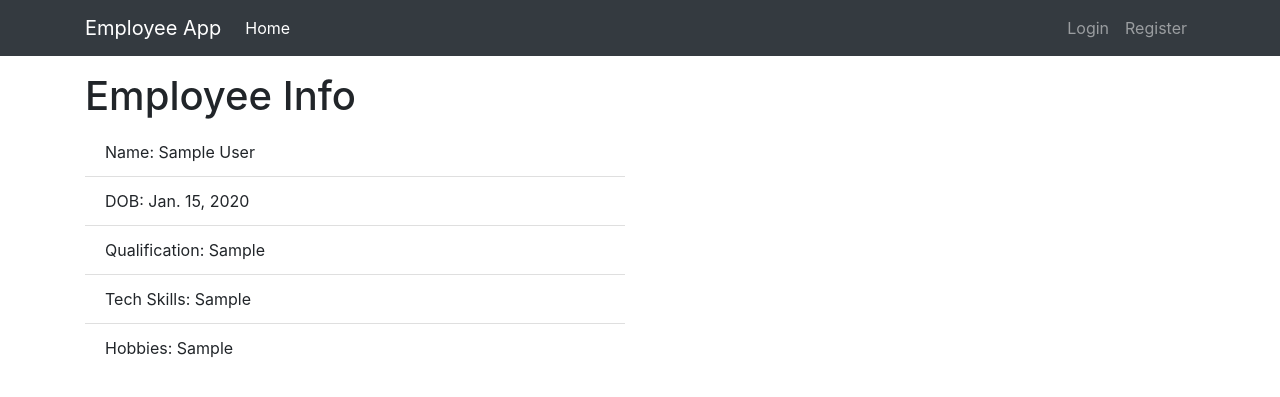
After one commit to jisshub/employee-project-django, a Django app: page /employee/1 in a window 1280 px wide. The commit adds this page. Shown: the top 397 px of the page. Run offline with Django 3.2, Linux system fonts and the light colour scheme; tables that the repository leaves empty hold one stand-in row (values such as "Sample post"); some libraries are stand-ins or nearby versions.

Commit message:
employee details added - ListView -detail view

```diff
--- a/employeeApp/models.py
+++ b/employeeApp/models.py
@@ -10,5 +10,6 @@ class EmployeeModel(models.Model):
     tech_skills = models.CharField(max_length=50)
     hobbies = models.CharField(max_length=50)
 
+    # return concatenated name
     def __str__(self):
         return f'{self.first_name} {self.last_name}'
--- a/employeeApp/urls.py
+++ b/employeeApp/urls.py
@@ -3,5 +3,6 @@ from .import views
 
 urlpatterns = [
     path('', views.employee_create, name='employee_create'),
-    path("view_employees/", views.employee_view, name="employee_view"),
+    path("employees/", views.EmployeeList.as_view(), name="employee_view"),
+    path("<int:pk>", views.EmployeeDetail.as_view(), name="employee_one"),
 ]
--- a/employeeApp/views.py
+++ b/employeeApp/views.py
@@ -3,6 +3,8 @@ from .employee_form import EmployeeForm
 from django.contrib import messages
 from django.contrib.auth.decorators import login_required
 from .models import EmployeeModel
+from django.views.generic import ListView, DetailView
+from django.contrib.auth.mixins import LoginRequiredMixin
 # Create your views here.
 
 # access to authenticated users
@@ -18,8 +20,14 @@ def employee_create(request, template_name='employeeApp/employee.html'):
     return render(request, template_name, {'form': form})
 
 # employees view
-@login_required
-def employee_view(request, template_name="employeeApp/employees.html"):
-    # get employees queryset
-    get_employees = EmployeeModel.objects.all()
-    return render(request, template_name, {'employees': get_employees})
+class EmployeeList(LoginRequiredMixin, ListView):
+    model = EmployeeModel
+    context_object_name = 'employees'
+    template_name = "employeeApp/employees.html"
+    ordering = ['first_name']
+
+# employee profile
+class EmployeeDetail(DetailView):
+    model = EmployeeModel
+    template_name = "employeeApp/each_employee.html"
+    context_object_name = "get_emp_data"
--- /dev/null
+++ b/templates/employeeApp/each_employee.html
@@ -0,0 +1,28 @@
+{% extends 'employeeApp/base.html' %}
+
+{% block content %}
+    <div class="container mt-3">
+        <div class="row">
+            <div class="col-md-6">
+                <h1 class="display-6">Employee Info</h1>
+                <ul class="list-group list-group-flush">
+                    <li class="list-group-item">Name:
+                        <span>{{get_emp_data}}</span>
+                    </li>
+                    <li class="list-group-item">DOB:
+                        <span>{{get_emp_data.dob}}</span>
+                    </li>
+                    <li class="list-group-item">Qualification:
+                        <span>{{get_emp_data.qualification}}</span>
+                    </li>
+                    <li class="list-group-item">Tech Skills:
+                        <span>{{get_emp_data.tech_skills}}</span>
+                    </li>
+                    <li class="list-group-item">Hobbies:
+                        <span>{{get_emp_data.hobbies}}</span>
+                    </li>
+                </ul>
+            </div>
+        </div>
+    </div>
+{% endblock %}
--- a/templates/employeeApp/employees.html
+++ b/templates/employeeApp/employees.html
@@ -7,7 +7,7 @@
                 {% if employees %}
                 <div class="list-group">
                     {% for each_employee in employees %}
-                        <a href="#" class="list-group-item list-group-item-dark list-group-item-action">{{each_employee}}</a>
+                        <a href="{% url 'employee_one' each_employee.pk %}" class="list-group-item list-group-item-dark list-group-item-action">{{each_employee}}</a>
                     {% endfor %}
                 </div>
                 {% else %}
```
